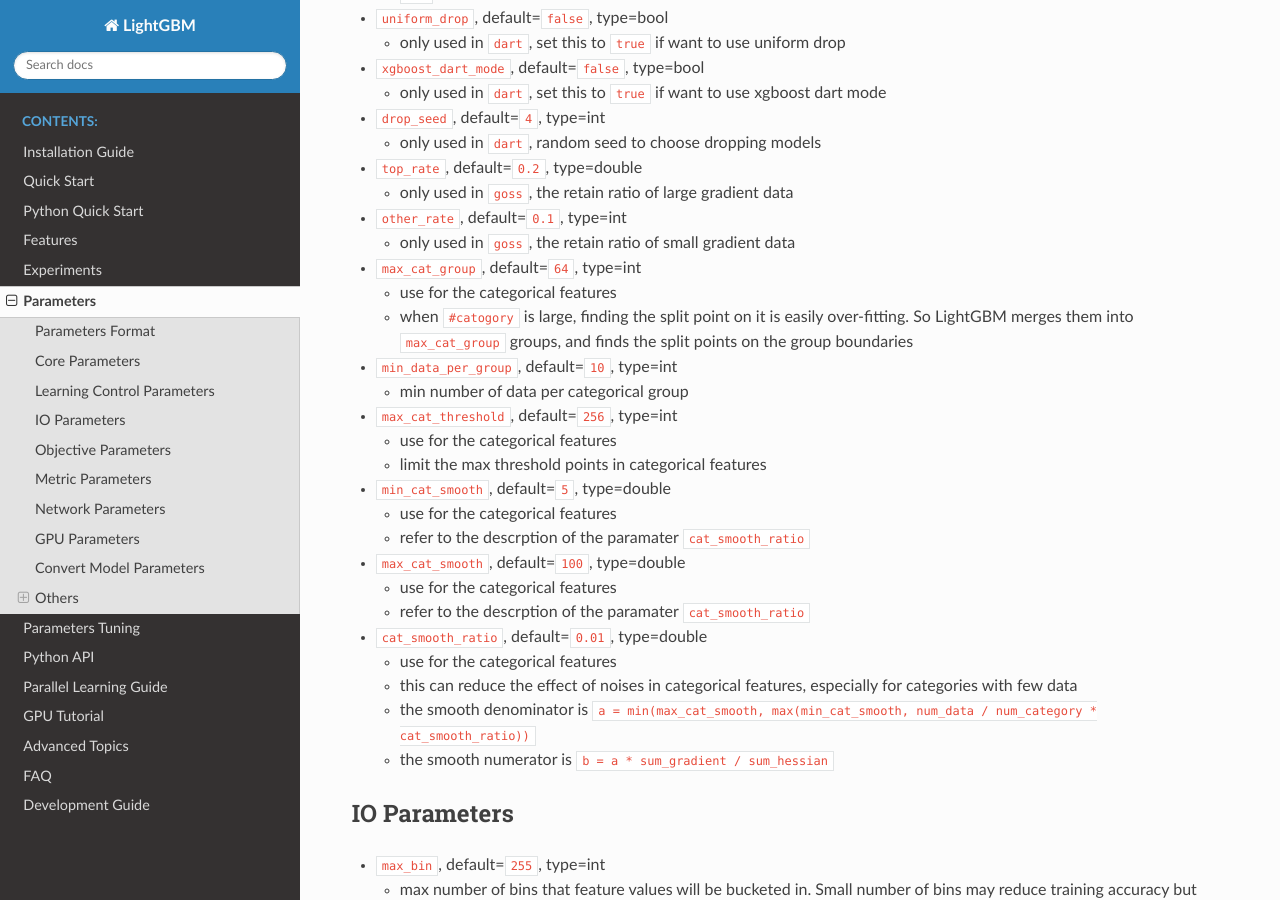
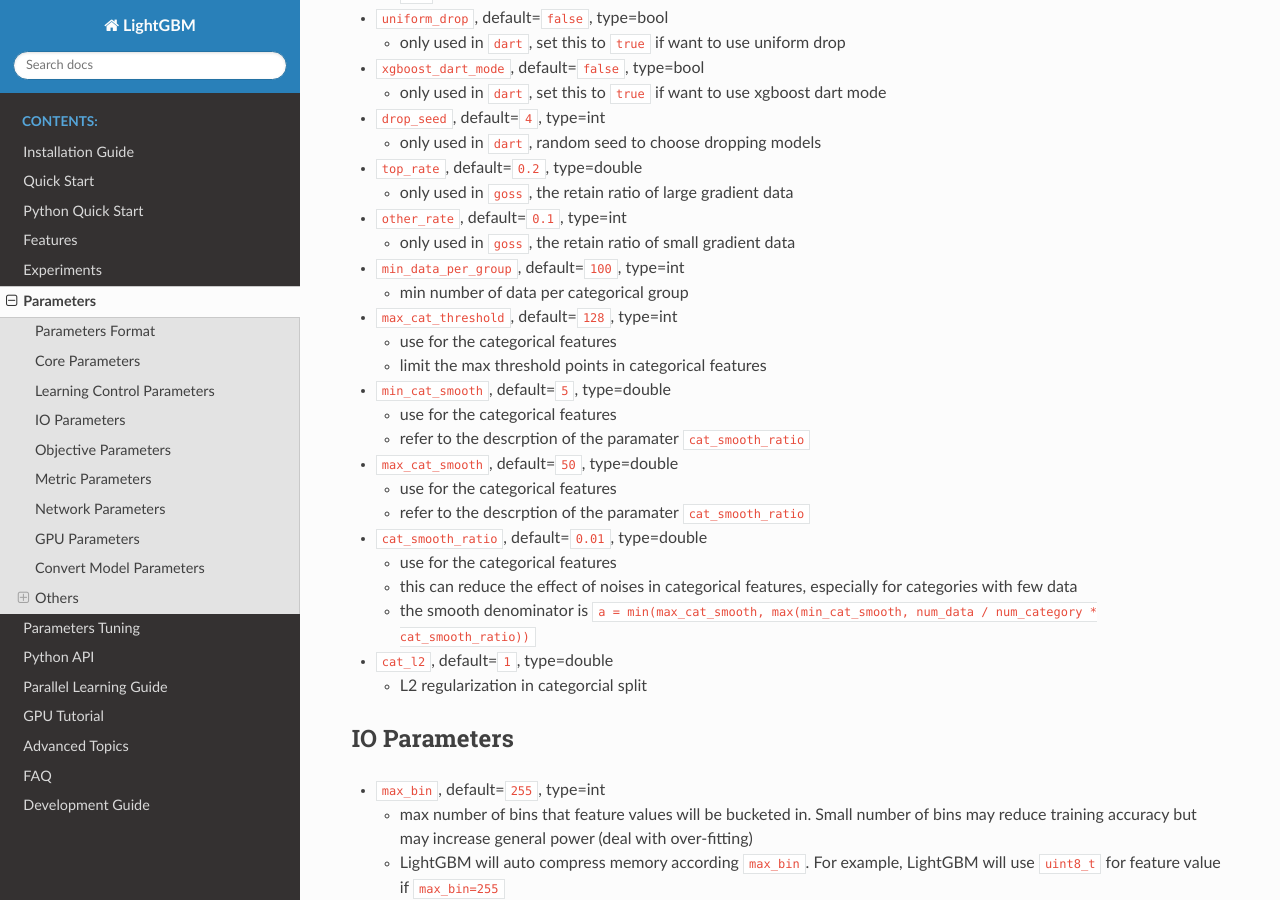
Before and after one commit to microsoft/LightGBM, a Sphinx documentation site: the page built from docs/Parameters.rst, in a window 1280 px wide and 900 px high, scrolled down 3400 px. Built offline with Sphinx 7.4.7 and the Read the Docs theme 2.0.0, drawn with Linux system fonts in a browser that asks for light colours.

Commit message:
Refine categorical features  (#993)
* many fixes for categorical feature

* add l2 to categorcial split.

* remove useless file

* update version

* add cat_l2

* update appveyor verison

* remove file

* fix tests.

* change default cat_l2 value

* fix a bug in bin finder

* change default cat_smooth_ratio

```diff
--- a/VERSION.txt
+++ b/VERSION.txt
@@ -1 +1 @@
-2.0.8
+2.0.9
--- a/appveyor.yml
+++ b/appveyor.yml
@@ -1,4 +1,4 @@
-version: 2.0.7.{build}
+version: 2.0.9.{build}
 
 configuration:  # A trick to construct a build matrix
   - 3.5
--- a/docs/Advanced-Topics.rst
+++ b/docs/Advanced-Topics.rst
@@ -24,7 +24,7 @@ Categorical Feature Support
 -  Converting to ``int`` type is needed first, and there is support for non-negative numbers only.
    It is better to convert into continues ranges.
 
--  Use ``max_cat_group``, ``cat_smooth_ratio`` to deal with over-fitting
+-  Use ``min_data_per_group``, ``cat_smooth_ratio`` to deal with over-fitting
    (when ``#data`` is small or ``#category`` is large).
 
 -  For categorical features with high cardinality (``#category`` is large), it is better to convert it to numerical features.
--- a/docs/Parameters.rst
+++ b/docs/Parameters.rst
@@ -249,18 +249,11 @@ Learning Control Parameters
 
    -  only used in ``goss``, the retain ratio of small gradient data
 
--  ``max_cat_group``, default=\ ``64``, type=int
-
-   -  use for the categorical features
-
-   -  when ``#catogory`` is large, finding the split point on it is easily over-fitting.
-      So LightGBM merges them into ``max_cat_group`` groups, and finds the split points on the group boundaries
-
--  ``min_data_per_group``, default=\ ``10``, type=int
+-  ``min_data_per_group``, default=\ ``100``, type=int
 
    -  min number of data per categorical group
 
--  ``max_cat_threshold``, default=\ ``256``, type=int
+-  ``max_cat_threshold``, default=\ ``128``, type=int
 
    -  use for the categorical features
 
@@ -272,7 +265,7 @@ Learning Control Parameters
 
    -  refer to the descrption of the paramater ``cat_smooth_ratio``
 
--  ``max_cat_smooth``, default=\ ``100``, type=double
+-  ``max_cat_smooth``, default=\ ``50``, type=double
 
    -  use for the categorical features
 
@@ -286,7 +279,9 @@ Learning Control Parameters
 
    -  the smooth denominator is ``a = min(max_cat_smooth, max(min_cat_smooth, num_data / num_category * cat_smooth_ratio))``
 
-   -  the smooth numerator is ``b = a * sum_gradient / sum_hessian``
+-  ``cat_l2``, default=\ ``1``, type=double
+
+   -  L2 regularization in categorcial split
 
 IO Parameters
 -------------
```
Also changed, not shown: 7 other files.
